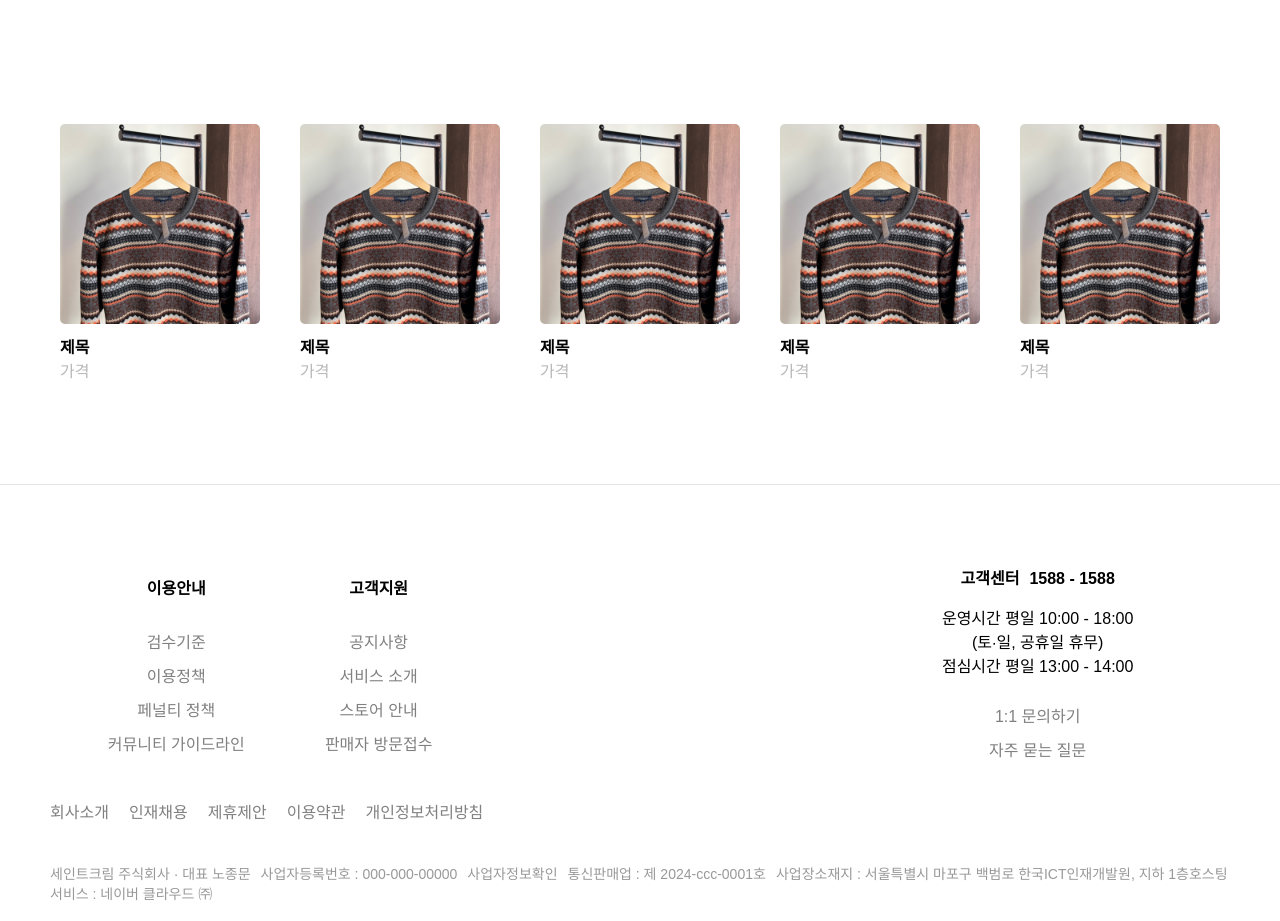
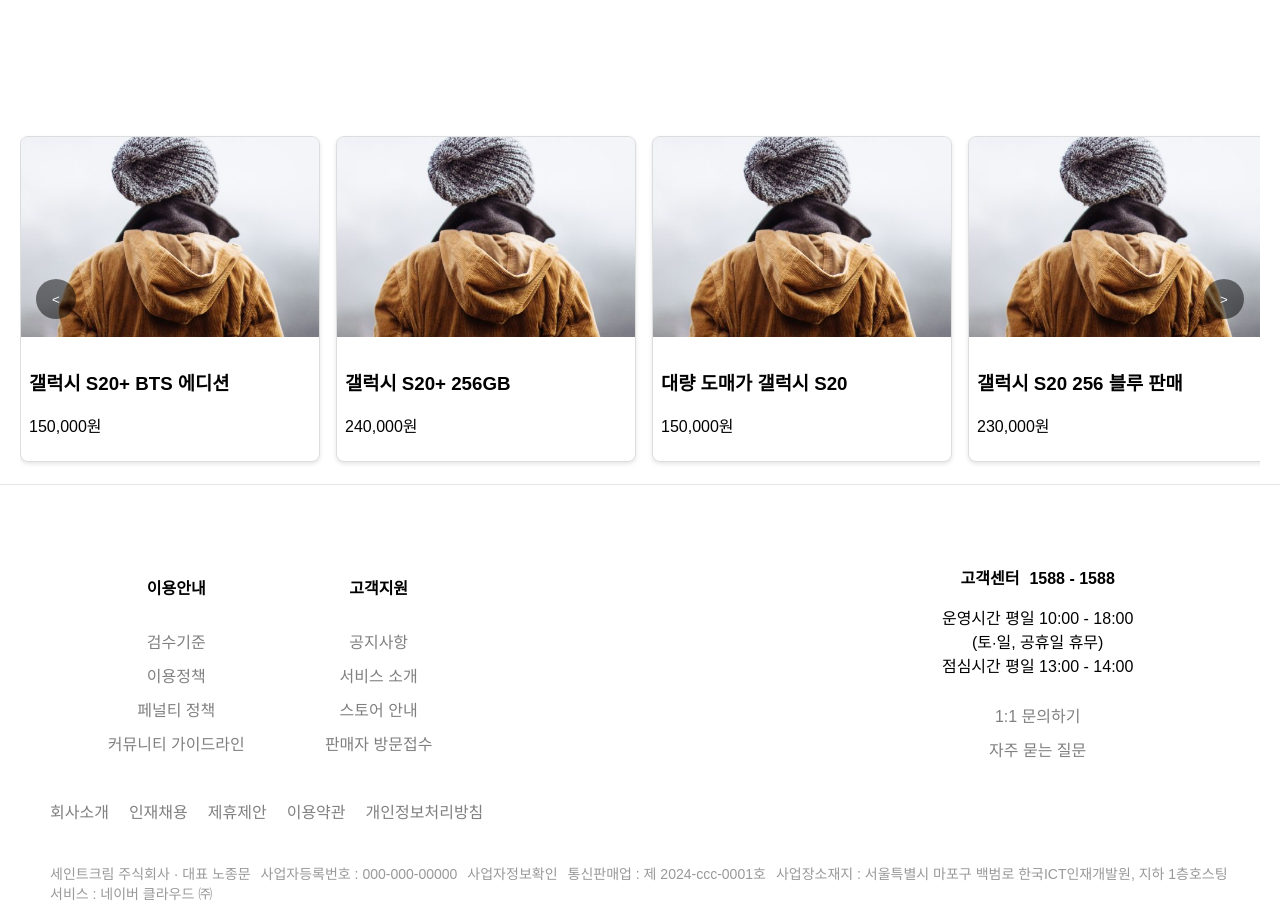
Before and after one commit to ICTTeam4/team4_next, a Next.js app: page /saleDetail in a window 1280 px wide. Shown: the part 1540-2461 px from the top of the page. Built offline with nearby package versions, Linux system fonts and the light colour scheme.

Commit message:
슬라이더 추가

```diff
--- a/src/app/saleDetail/page.jsx
+++ b/src/app/saleDetail/page.jsx
@@ -4,6 +4,7 @@
 import Image from 'next/image';
 import { Button } from '@mui/material';
 import SalesImgSlider from '@/app/salesImgSlider/page'
+import SalesRelatedSlider from '@/app/saleRelatedSlider/page'
 function page(props) {
   const [isOpen, setIsOpen] = useState(false);
   const [isMapOpen, setIsMapOpen] = useState(false);
@@ -103,7 +104,7 @@
 
         </div>
         <div className="relatedGoods">
-          <div className="relatedGoodsOne">
+          {/* <div className="relatedGoodsOne">
             <div className="relatedGoodsImg"></div>
             <div className="relatedGoodsTitle">제목</div>
             <div className="relatedGoodsPrice">가격</div>
@@ -127,7 +128,8 @@
             <div className="relatedGoodsImg"></div>
             <div className="relatedGoodsTitle">제목</div>
             <div className="relatedGoodsPrice">가격</div>
-          </div>
+          </div> */}
+          <SalesRelatedSlider/>
 
         </div>
         {
--- /dev/null
+++ b/src/app/saleRelatedSlider/page.jsx
@@ -0,0 +1,50 @@
+import React, { useState } from 'react';
+import './saleRelatedSlider.css'
+
+function page(props) {
+  const [currentIndex, setCurrentIndex] = useState(0);
+
+  const items = [
+    { id: 1, title: '갤럭시 S20+ BTS 에디션', price: '150,000원', image: '/images/David_img_girl.jpg' },
+    { id: 2, title: '갤럭시 S20+ 256GB', price: '240,000원', image: '/images/David_img_girl.jpg' },
+    { id: 3, title: '대량 도매가 갤럭시 S20', price: '150,000원', image: '/images/David_img_girl.jpg' },
+    { id: 4, title: '갤럭시 S20 256 블루 판매', price: '230,000원', image: '/images/David_img_girl.jpg' },
+    { id: 5, title: '갤럭시 S20 상태 좋은 중고', price: '250,000원', image: '/images/David_img_girl.jpg' },
+    { id: 6, title: '갤럭시 S20 상태 좋은 중고', price: '250,000원', image: '/images/David_img_girl.jpg' }
+  ];
+
+  const handleNext = () => {
+    setCurrentIndex((prevIndex) => (prevIndex + 1) % items.length);
+  };
+
+  const handlePrev = () => {
+    setCurrentIndex((prevIndex) => (prevIndex - 1 + items.length) % items.length);
+  };
+
+  return (
+    <div className='carousel'>
+      <div
+        className='itemsContainer'
+        style={{ transform: `translateX(-${currentIndex * 300}px)` }}
+      >
+        {items.map((item) => (
+          <div key={item.id} className='item'>
+            <img src={item.image} alt={item.title} className='image' />
+            <div className='info'>
+              <h3>{item.title}</h3>
+              <p>{item.price}</p>
+            </div>
+          </div>
+        ))}
+      </div>
+      <button className='prevBtn' onClick={handlePrev}>
+        &lt;
+      </button>
+      <button className='nextBtn' onClick={handleNext}>
+        &gt;
+      </button>
+    </div>
+  );
+}
+
+export default page;
--- /dev/null
+++ b/src/app/saleRelatedSlider/saleRelatedSlider.css
@@ -0,0 +1,58 @@
+.carousel {
+  position: relative;
+  width: 100%;
+  overflow: hidden; /* 슬라이더 영역 바깥은 숨기기 */
+  display: flex;
+  align-items: center;
+}
+
+.itemsContainer {
+  display: flex;
+  transition: transform 0.5s ease-in-out; /* 부드러운 이동 애니메이션 */
+}
+
+.carousel .item {
+  min-width: 300px; /* 각 아이템의 너비 */
+  margin-right: 16px; /* 아이템 간격 */
+  background-color: white;
+  border: 1px solid #ddd;
+  border-radius: 8px;
+  box-shadow: 0 2px 4px rgba(0, 0, 0, 0.1);
+  overflow: hidden;
+}
+
+.image {
+  width: 100%;
+  height: 200px;
+  object-fit: cover;
+}
+
+.info {
+  padding: 8px;
+}
+
+.prevBtn,
+.nextBtn {
+  position: absolute;
+  top: 50%;
+  transform: translateY(-50%);
+  background-color: rgba(0, 0, 0, 0.5);
+  color: white;
+  border: none;
+  border-radius: 50%;
+  width: 40px;
+  height: 40px;
+  display: flex;
+  align-items: center;
+  justify-content: center;
+  cursor: pointer;
+  z-index: 10;
+}
+
+.prevBtn {
+  left: 16px;
+}
+
+.nextBtn {
+  right: 16px;
+}
```
